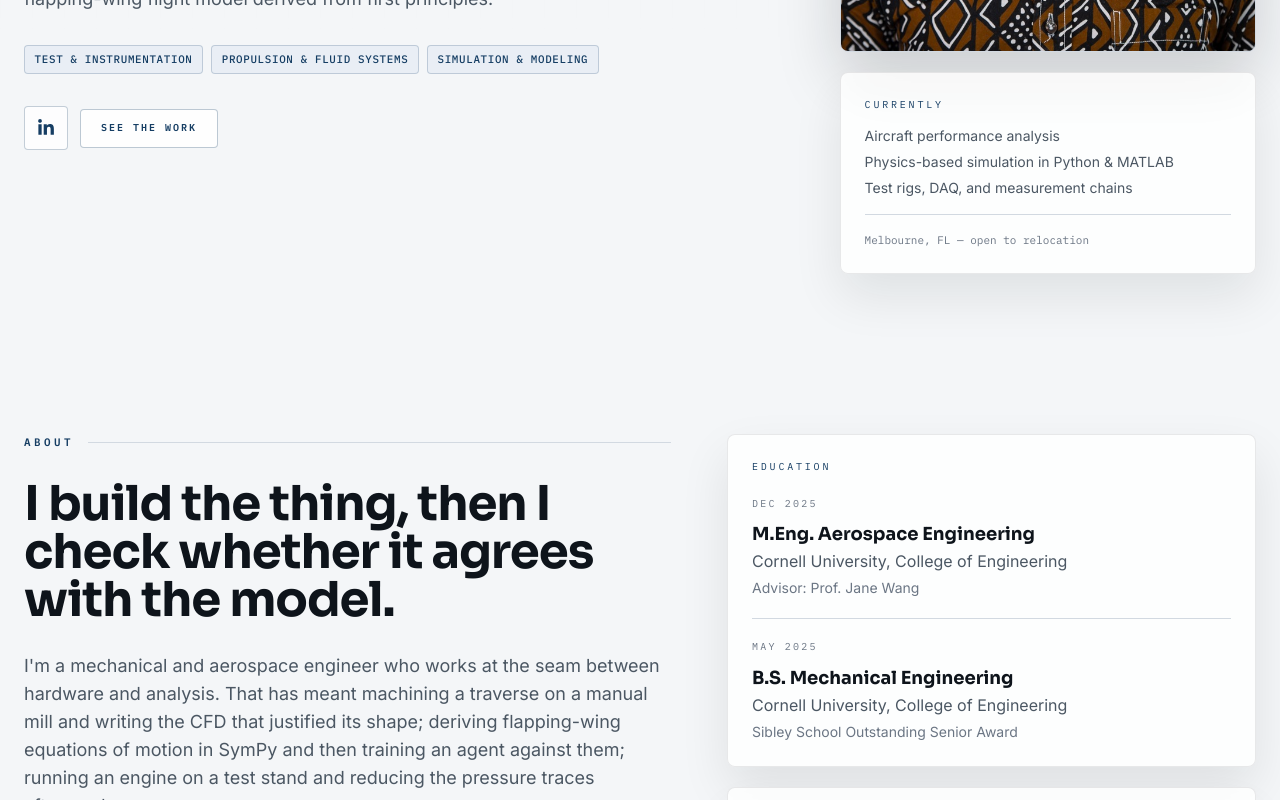
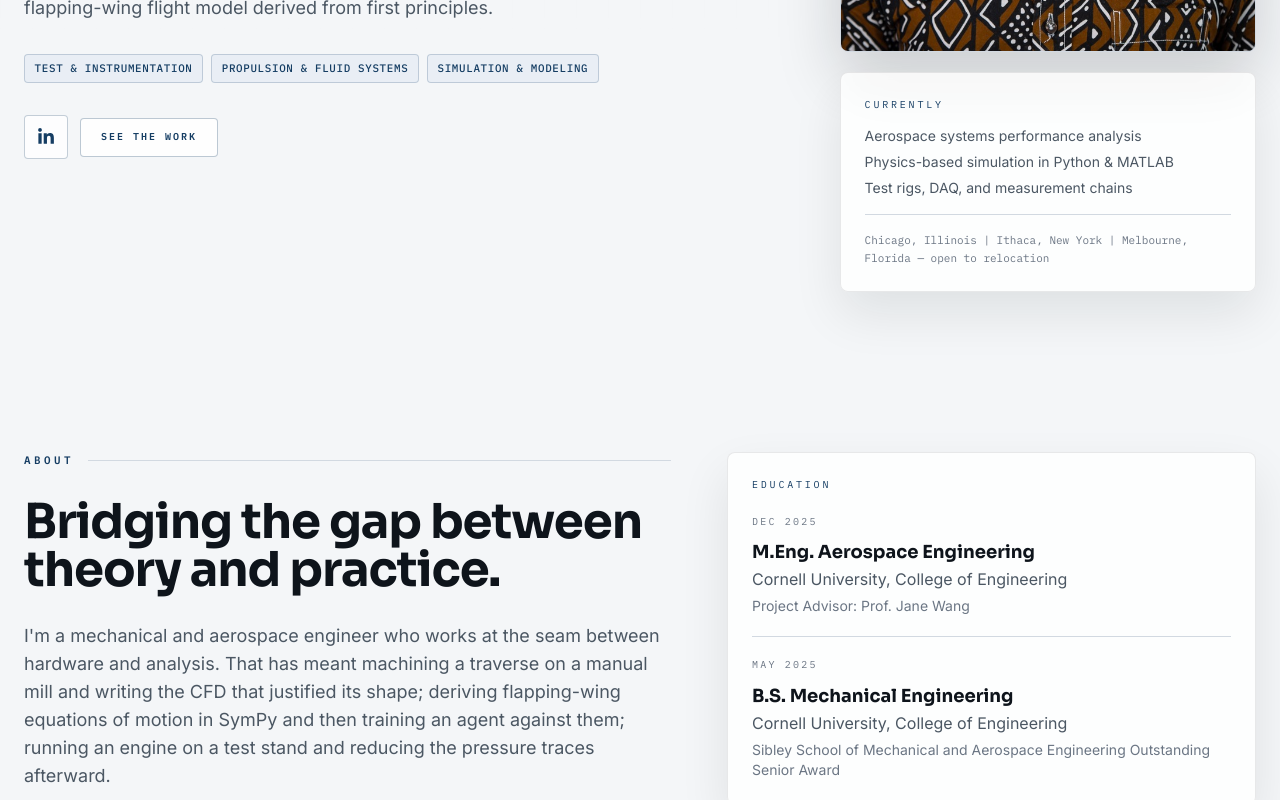
Before and after one commit to bertkaddo/albert-portfolio, a Next.js app: page / in a window 1280 px wide. Shown: the part 580-1380 px from the top of the page. Built offline with nearby package versions, Linux system fonts and the light colour scheme.

Commit message:
Describe what you changed

```diff
--- a/src/app/components/about.tsx
+++ b/src/app/components/about.tsx
@@ -15,7 +15,7 @@ export default function About() {
             </div>
 
             <h2 className="text-4xl md:text-5xl font-display font-bold text-ink leading-tight">
-              I build the thing, then I check whether it agrees with the model.
+              Bridging the gap between theory and practice.
             </h2>
 
             <p className="text-lg text-[#4b5763]">
--- a/src/data/profile.ts
+++ b/src/data/profile.ts
@@ -10,8 +10,8 @@ export const profile = {
   name: "Albert Addo",
   navTagline: "Mechanical + Aerospace",
   role: "Mechanical & Aerospace Engineer",
-  location: "Melbourne, Florida",
-  locationNote: "Melbourne, FL — open to relocation",
+  location: "Chicago, IL | Ithaca, NY | Melbourne, FL",
+  locationNote: "Chicago, Illinois | Ithaca, New York | Melbourne, Florida — open to relocation",
 
   email: "albertaddo1327@gmail.com",
   linkedin: "https://www.linkedin.com/in/albert-addo/",
@@ -29,14 +29,14 @@ export const profile = {
   ],
 
   currentFocus: [
-    "Aircraft performance analysis",
+    "Aerospace systems performance analysis",
     "Physics-based simulation in Python & MATLAB",
     "Test rigs, DAQ, and measurement chains",
   ],
 
   availability: "Early-career engineering roles",
 
-  heroLead: "I build the measurement and the model, then make them agree.",
+  heroLead: "I am passionate about all things aerospace!",
 
   heroBody:
     "Mechanical and aerospace engineer working across test hardware, propulsion and fluid systems, and physics-based simulation — from a hot-wire traverse that gave a wind tunnel its first trustworthy velocity map to a flapping-wing flight model derived from first principles.",
@@ -47,14 +47,14 @@ export const profile = {
       degree: "M.Eng. Aerospace Engineering",
       period: "Dec 2025",
       location: "Ithaca, NY",
-      note: "Advisor: Prof. Jane Wang",
+      note: "Project Advisor: Prof. Jane Wang",
     },
     {
       school: "Cornell University, College of Engineering",
       degree: "B.S. Mechanical Engineering",
       period: "May 2025",
       location: "Ithaca, NY",
-      note: "Sibley School Outstanding Senior Award",
+      note: "Sibley School of Mechanical and Aerospace Engineering Outstanding Senior Award",
     },
   ],
 
```
